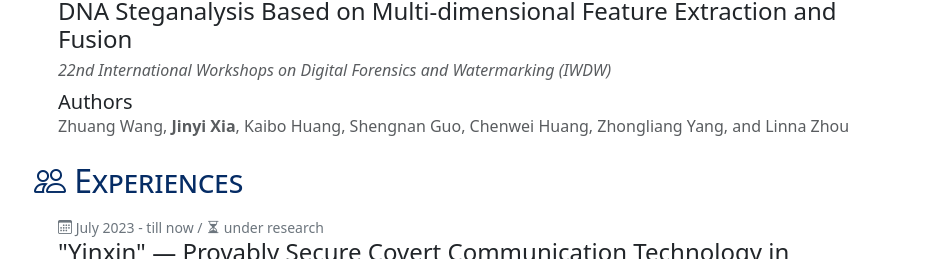
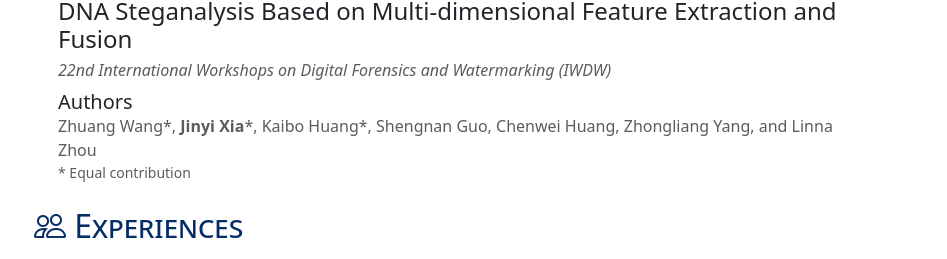
Before and after one commit to XIA-Jinyi/XIA-Jinyi.github.io, a plain HTML site: page index.html in a window 1280 px wide. Shown: the part 315-574 px from the top of the page, 333-1280 px from the left. Drawn offline with nearby package versions, Linux system fonts and the light colour scheme.

Commit message:
Update index.html

```diff
--- a/index.html
+++ b/index.html
@@ -174,7 +174,7 @@
     <h4 class="text-body fs-5 mt-2 mb-0">
         Authors
     </h4>
-    <div>Zhuang Wang, <strong>Jinyi Xia</strong>, Kaibo Huang, Shengnan Guo, Chenwei Huang, Zhongliang Yang, and Linna Zhou</div>
+    <div>Zhuang Wang*, <strong>Jinyi Xia</strong>*, Kaibo Huang*, Shengnan Guo, Chenwei Huang, Zhongliang Yang, and Linna Zhou<br><div class="small">* Equal contribution</div></div>
     <div id="be9ca320c635c8849334ba0fffb98f8d-Modal" class="modal fade">
         <div class="modal-dialog modal-dialog-centered">
             <div class="modal-content">
```
